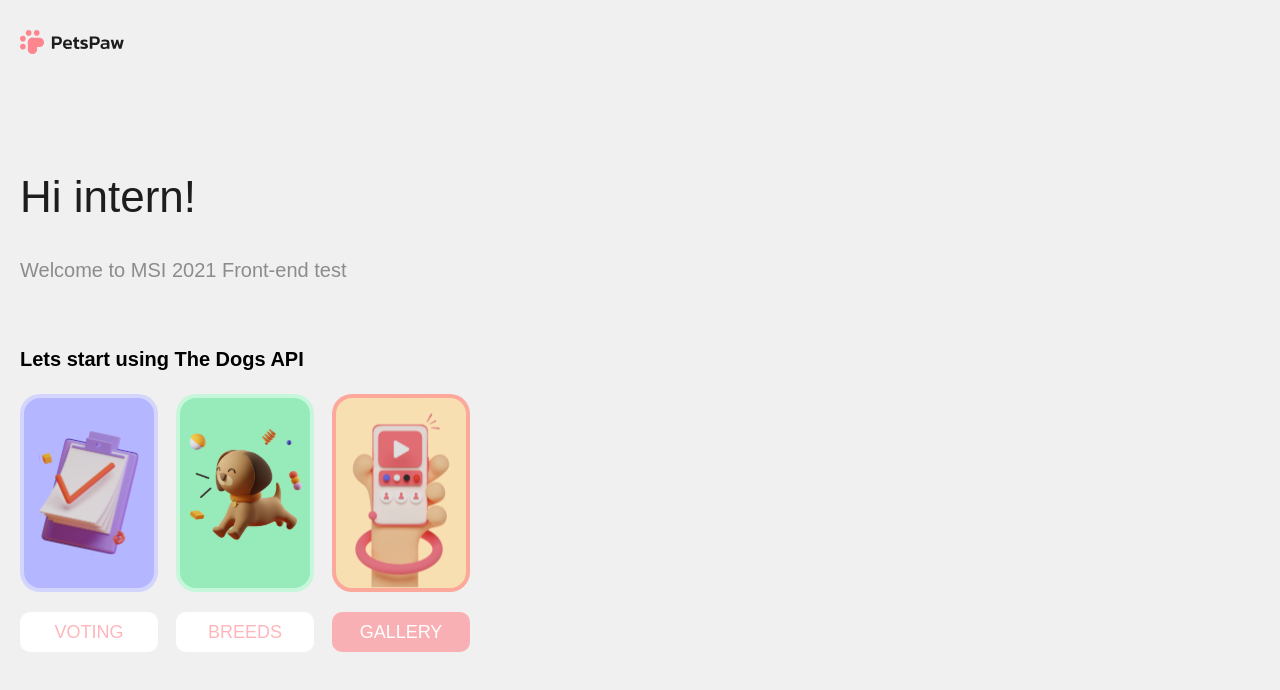
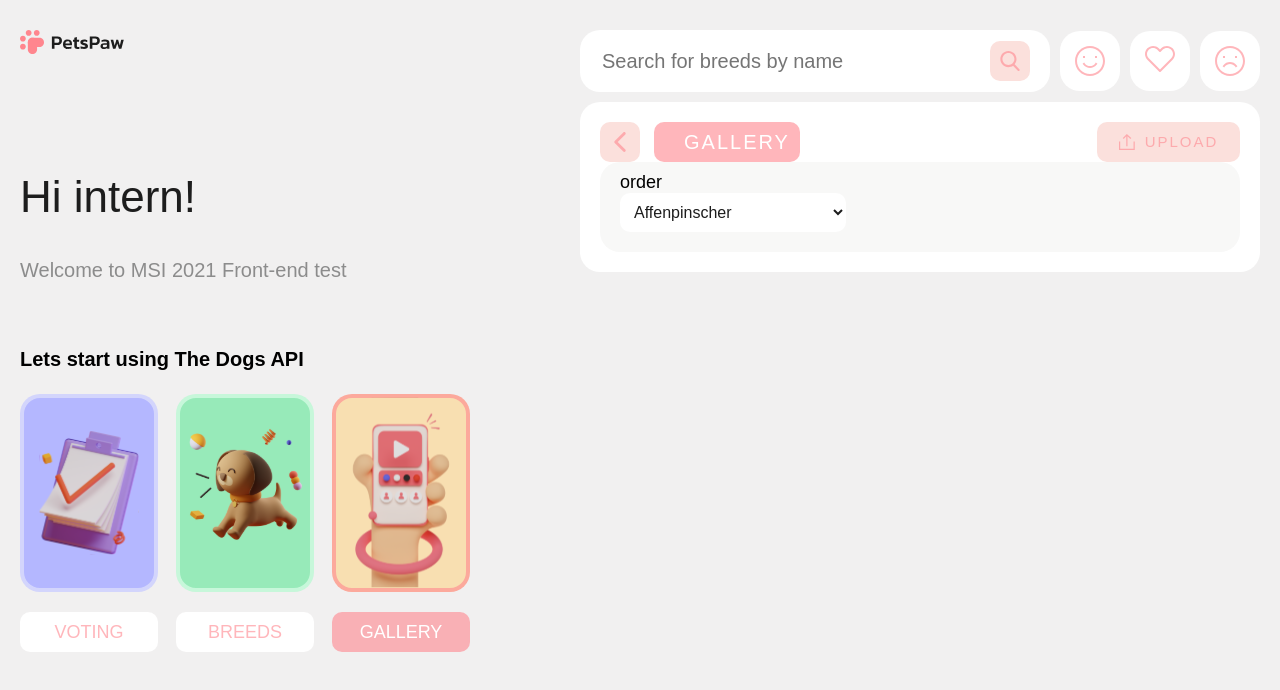
Before and after one commit to hel1yeah/MSI-2021-Vue.js, a Vue app in the folder test-intern/: page /gallery in a window 1280 px wide. Shown: the top 690 px of the page. Built offline with nearby package versions, Linux system fonts and the light colour scheme.

Commit message:
created new component button upload , fix bug component name page

```diff
--- a/test-intern/src/App.vue
+++ b/test-intern/src/App.vue
@@ -36,6 +36,7 @@ export default {
 
 <style lang="scss">
 .wrapper-content {
+  width: 100%;
   display: flex;
   align-items: flex-start;
   justify-content: space-between;
@@ -54,5 +55,4 @@ export default {
   opacity: 0;
 }
 
-
 </style>
--- /dev/null
+++ b/test-intern/src/components/ButtonUpload.vue
@@ -0,0 +1,58 @@
+<template>
+  <button class="button-upload">
+    <svg
+      class="button-upload__img"
+      width="16"
+      height="16"
+      viewBox="0 0 16 16"
+      xmlns="http://www.w3.org/2000/svg"
+    >
+      <path
+        fill-rule="evenodd"
+        clip-rule="evenodd"
+        d="M7.86601 0L12.2355 4.03339L11.4129 4.92452L8.48919 2.22567V12.3618H7.27645V2.30464L4.67336 4.90772L3.81583 4.05019L7.86601 0ZM1.21274 14.7873V7.51081H0V16H15.7656V7.51081H14.5529V14.7873H1.21274Z"
+      />
+    </svg>
+
+    <!-- <img class="button-upload__img" src="./../assets/images/upload.svg" alt="upload" /> -->
+    <span class="button-upload__name">upload</span>
+  </button>
+</template>
+
+<script>
+export default {
+  name: "ButtonUpload",
+};
+</script>
+
+<style lang="scss">
+.button-upload {
+  background-color: var(--hover-color);
+  width: 143px;
+  padding: 12px 0;
+
+  border-radius: 10px;
+  text-transform: uppercase;
+  display: flex;
+  align-items: center;
+  justify-content: center;
+  cursor: pointer;
+  color: var(--pink-color);
+  letter-spacing: 2px;
+  font-weight: 500;
+  fill: var(--pink-color);
+  transition: var(--transition);
+  &:hover {
+    background-color: var(--pink-color);
+    color: var(--while-color);
+    fill: var(--while-color);
+  }
+}
+.button-upload__img {
+  margin: 0 10px 0 0;
+}
+.button-upload__name {
+  font-size: 15px;
+  line-height: 16px;
+}
+</style>
--- a/test-intern/src/components/NamePage.vue
+++ b/test-intern/src/components/NamePage.vue
@@ -28,5 +28,6 @@ export default {
   font-weight: 500;
   font-size: 20px;
   line-height: 30px;
+  letter-spacing: 2px;
 }
 </style>
--- a/test-intern/src/views/Gallery.vue
+++ b/test-intern/src/views/Gallery.vue
@@ -1,11 +1,106 @@
 <template>
-  <section class="gallery"></section>
+  <section class="gallery">
+    <div class="search-attitude-wrapper">
+      <Search />
+      <Attitude />
+    </div>
+    <div class="gallery-content">
+      <div class="gallery-content__title">
+        <div class="gallery-content__title--item">
+          <ButtonClose></ButtonClose>
+          <NamePage :nameComponent="nameComponent"></NamePage>
+        </div>
+        <ButtonUpload></ButtonUpload>
+      </div>
+      <div class="gallery-content__filters">
+        <div class="gallery-content__filters--item">
+          <label class="gallery-label" for="order">order</label>
+          <select class="gallery-select" name="order" id="order">
+            <option class="gallery-select__option" value="">Affenpinscher</option>
+            <option class="gallery-select__option" value="">Afghan Hound</option>
+            <option class="gallery-select__option" value="">African Hunting Dog</option>
+          </select>
+        </div>
+      </div>
+    </div>
+  </section>
 </template>
 
 <script>
+import Search from "@/components/Search.vue";
+import Attitude from "@/components/Attitude.vue";
+import ButtonClose from "@/components/ButtonClose.vue";
+import NamePage from "@/components/NamePage.vue";
+import ButtonUpload from "@/components/ButtonUpload.vue";
 export default {
-  name: 'Gallery'
+  name: "Gallery",
+  components: {
+    Search,
+    Attitude,
+    NamePage,
+    ButtonClose,
+    ButtonUpload,
+  },
+  data() {
+    return {
+      nameComponent: "gallery",
+    };
+  },
 };
 </script>
 
-<style lang="scss"></style>
+<style lang="scss">
+.gallery{
+  width: 680px;
+}
+.gallery-content {
+  background-color: var(--while-color);
+  border-radius: 20px;
+  padding: 20px;
+}
+.gallery-content__title {
+  display: flex;
+  align-items: center;
+  justify-content: space-between;
+}
+.gallery-content__title--item {
+  display: flex;
+  width: 200px;
+  align-items: center;
+  justify-content: space-between;
+}
+.gallery-content__filters{
+  background-color: var(--options-color);
+  border-radius: 20px;
+  padding: 10px 20px 20px;
+}
+.gallery-content__filters--item{
+  display: flex;
+  flex-direction: column;
+  justify-content: flex-start;
+}
+.gallery-select {
+  width: 226px;
+  padding: 10px 0 10px 10px;
+  font-size: 16px;
+  line-height: 24px;
+  border-radius: 10px;
+  color: var(--black-color);
+  background: var(--while-color);
+  outline: transparent;
+  border: transparent;
+  cursor: pointer;
+}
+.gallery-select__option {
+  color: var(--gray-color);
+  background: var(--options-color);
+  font-size: 16px;
+  line-height: 24px;
+  padding: 20px;
+  height: 30px;
+  cursor: pointer;
+  &:hover {
+    background: var(--options-color);
+  }
+}
+</style>
--- a/test-intern/src/views/HiPage.vue
+++ b/test-intern/src/views/HiPage.vue
@@ -36,7 +36,7 @@
             <button class="header__card--title">breeds</button>
           </router-link>
         </div>
-        <div class="header__card gallery">
+        <div class="header__card ">
           <div class="header__card--bg orange" :class="{ active: this.$route.path == '/gallery' }">
             <img
               class="header__card--img images-search"
```
Also changed, not shown: test-intern/src/assets/images/upload.svg (added).
